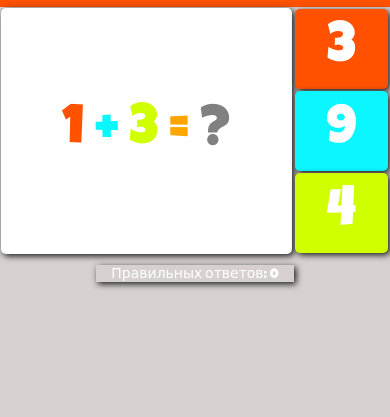
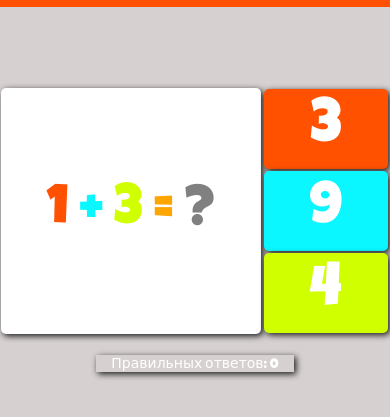
Before and after one commit to ilgizalimoff/math4kids, a plain HTML site: page index.html in a window 390 px wide. Shown: the part 81-498 px from the top of the page. Drawn offline with nearby package versions, Linux system fonts and the light colour scheme.

Commit message:
fixed bags

```diff
--- a/css/style.css
+++ b/css/style.css
@@ -110,7 +110,7 @@ li {
     margin: 10px;
     border-radius: 5px;
     box-shadow: 2px 2px 6px 0px rgb(0 0 0 / 90%);
-    font-size: 140px;
+    font-size: 120px;
     color: white;
     display: flex;
     align-items: center;
@@ -151,6 +151,10 @@ li {
         display: inline-block;
         margin: 0 5px;
     }
+
+    .primer-answers li {
+        font-size: 90px;
+    }
 }
 
 @media (max-width: 700px) {
@@ -159,10 +163,6 @@ li {
     }
 
     .primer-block {
-        font-size: 110px;
-    }
-
-    .primer-answers li {
         font-size: 110px;
     }
 
@@ -185,54 +185,64 @@ li {
 
     .primer-answers li {
         height: 137px;
+        font-size: 80px;
     }
 
     .primer-block {
-        font-size: 90px;
-    }
+        font-size: 80px;
+        width: 100%;
 
-    .primer-answers li {
-        font-size: 90px;
     }
 
     .rigtAnswers {
         font-size: 32px;
     }
-    .primer-block{
+
+    .primer-block {
         width: 100%;
     }
 }
 
+@media (max-width: 550px) {
+    .primer-answers li {
+        margin: 2px;
+        font-size: 60px;
+    }
+
+    .primer-question {
+        width: 67%;
+    }
+
+    .primer-answers {
+        width: 33%;
+
+    }
+}
+
 @media (max-width: 450px) {
-    .primer-question{
+    .primer-question {
         margin: 1px;
     }
+
     .primer-answers li {
         height: 80px;
     }
+
     .primer-block {
         font-size: 55px;
-    }
-
-    .primer-answers li {
-        font-size: 55px;
+        margin-top: 80px;
     }
 
     .rigtAnswers {
         margin-top: 20px;
-        font-size: 20px;
+        font-size: 14px;
+    }
+
+    .operations li {
+        font-size: 14px;
+    }
+
+    .primer-answers li {
+        margin: 2px;
     }
 }
-
-@media (max-width: 450px) {
-    .operations li{
-        font-size: 14px;
-    }
-    .primer-answers li{
-        margin: 2px;
-    }
-    .rigtAnswers {
-        margin-top: 10px;
-        font-size: 14px;
-    }
-}
--- a/js/script.js
+++ b/js/script.js
@@ -47,9 +47,10 @@ function createPrimer(operation) {
             setAnswers()
 
             function setAnswers() {
+                let setIndex = Math.floor(Math.random() * (3 - 0) + 0)
+                let setValues = eval(num1 + operationsObj[element] + num2)
                 let answersArray = [createNumber(), createNumber()]
-                let setIndex = Math.floor(Math.random() * (3 - 0) + 0)
-                let setValues = Math.floor(eval(num1 + operationsObj[element] + num2))
+                !Number.isInteger(setValues) ? setValues = setValues.toFixed(1) : setValues = setValues
                 answersArray.splice(setIndex, 0, setValues)
                 let itogOtvety = `<li>${answersArray[0]}</li>
                                 <li>${answersArray[1]}</li>
@@ -61,8 +62,8 @@ function createPrimer(operation) {
     })
 }
 
-function createNumber() {
-    return Math.floor(Math.random() * 10)
+function createNumber(max = 10, min = 0) {
+    return Math.floor(Math.random() * (max - min) + min)
 }
 
 function switchPrimer(setValues) {
```
